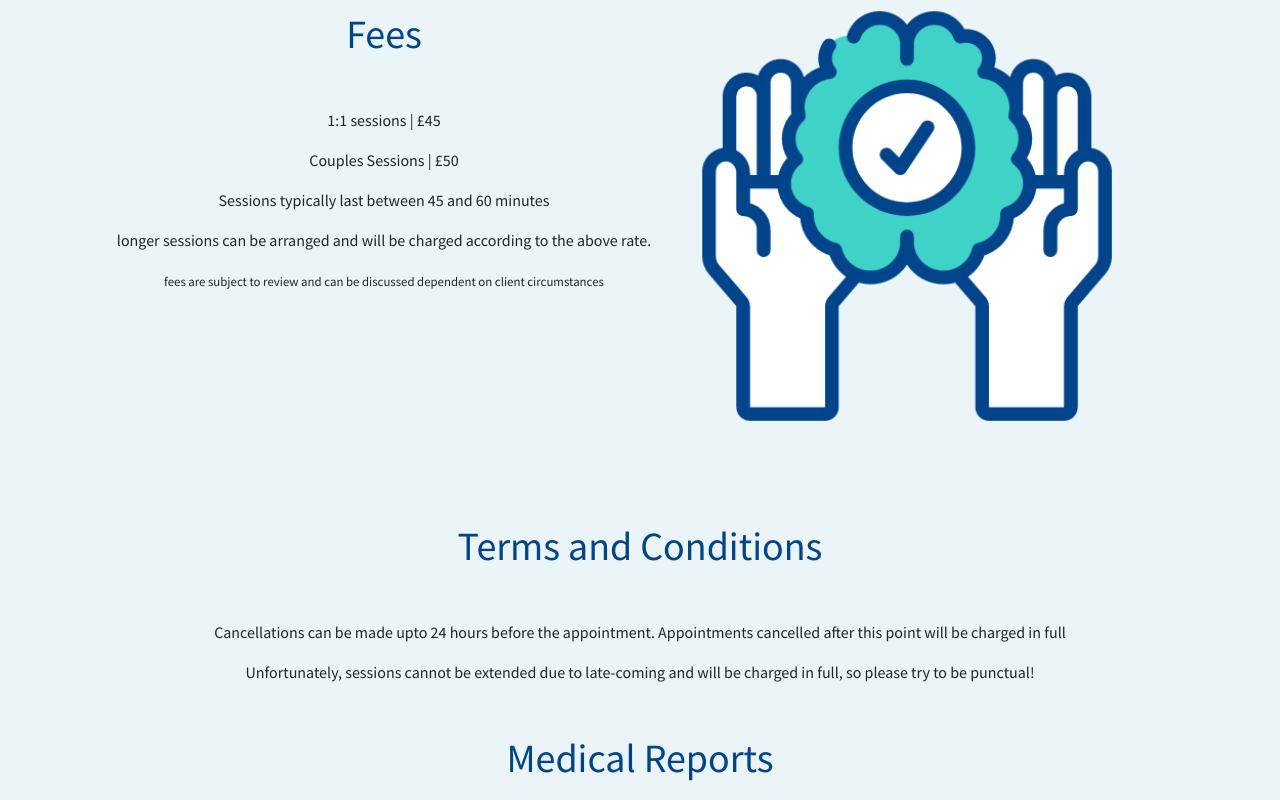
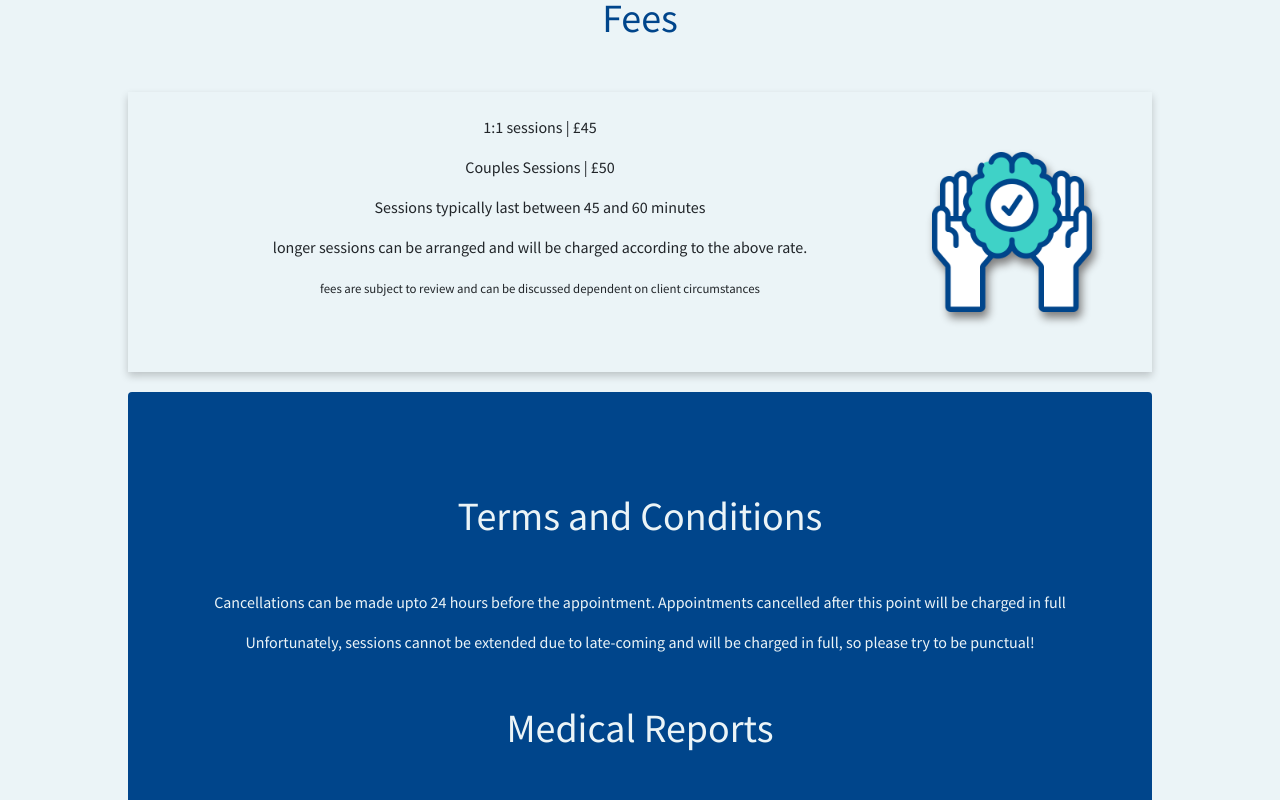
Before and after one commit to Selliott456/inverclydeCBT, a React app: page /fees in a window 1280 px wide. Shown: the part 160-960 px from the top of the page. Built offline with nearby package versions, Linux system fonts and the light colour scheme; the HTML template or start-up script is replaced by a standard one.

Commit message:
fees layout

```diff
--- a/src/components/Fees.js
+++ b/src/components/Fees.js
@@ -4,9 +4,10 @@ import terms from '../styles/terms.png'
 
 const Fees = () => {
   return <main className="mainFees">
+    <h1>Fees</h1>
     <div className="feesHands">
       <section className="fees">
-      <h1>Fees</h1>
+
         <p>1:1 sessions | £45</p>
         <p>Couples Sessions | £50</p>
         <p>Sessions typically last between 45 and 60 minutes</p>
@@ -18,6 +19,7 @@ const Fees = () => {
       </section>
       <img id="hands" src={hands} alt="hands"></img>
     </div>
+    <div className="med">
       <section className="terms">
         <h1>Terms and Conditions</h1>
         <p>
@@ -35,7 +37,7 @@ const Fees = () => {
         </p>
       </section>
       <img id="hands" src={terms} alt="hands"></img>
-
+    </div>
 
   </main>
 }
--- a/src/styles/style.scss
+++ b/src/styles/style.scss
@@ -167,10 +167,39 @@ align-items: center;
 .feesHands {
   display: flex;
   flex-direction: row;
-  justify-items: center;
+  justify-content: space-evenly;
+  align-items: center;
+  padding: 40px;
+  margin: auto;
+  box-shadow: 0 4px 8px 0 rgba(0,0,0,0.2);
+  width: 80vw;
+  margin-bottom: 20px;
+
 }
 #hands {
-  width: 40vw;
+ height: 200px;
+ filter: drop-shadow(3px 6px 4px grey);
+}
+
+.fees{
+  margin-top: -50px;
+width: 60vw;
+}
+
+.med{
+  background-color: var(--dark);
+  color: var(--background);
+  h1{
+    color: var(--background);
+  }
+  display: flex;
+  flex-direction: column;
+  justify-items: center;
+  align-items: center;
+  padding: 50px;
+  width: 80vw;
+  margin:auto;
+  border-radius: 4px;;
 }
 
 //SERVICES
```
Also changed, not shown: src/styles/terms.png. Lines whose indentation alone changed are shown as unchanged.
